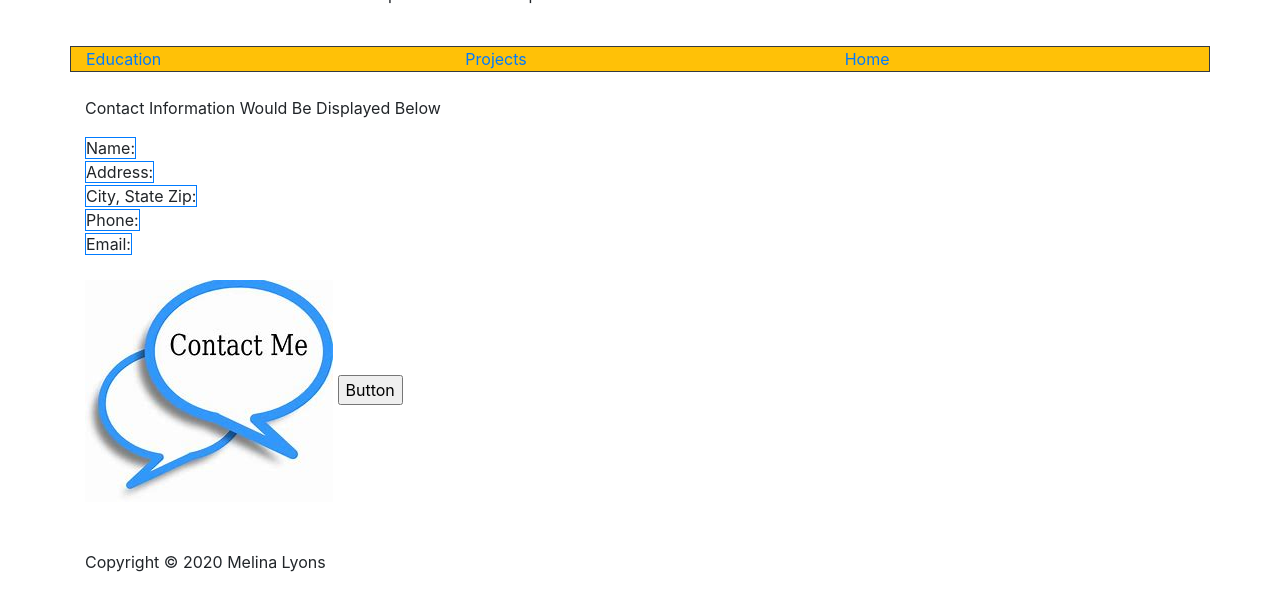
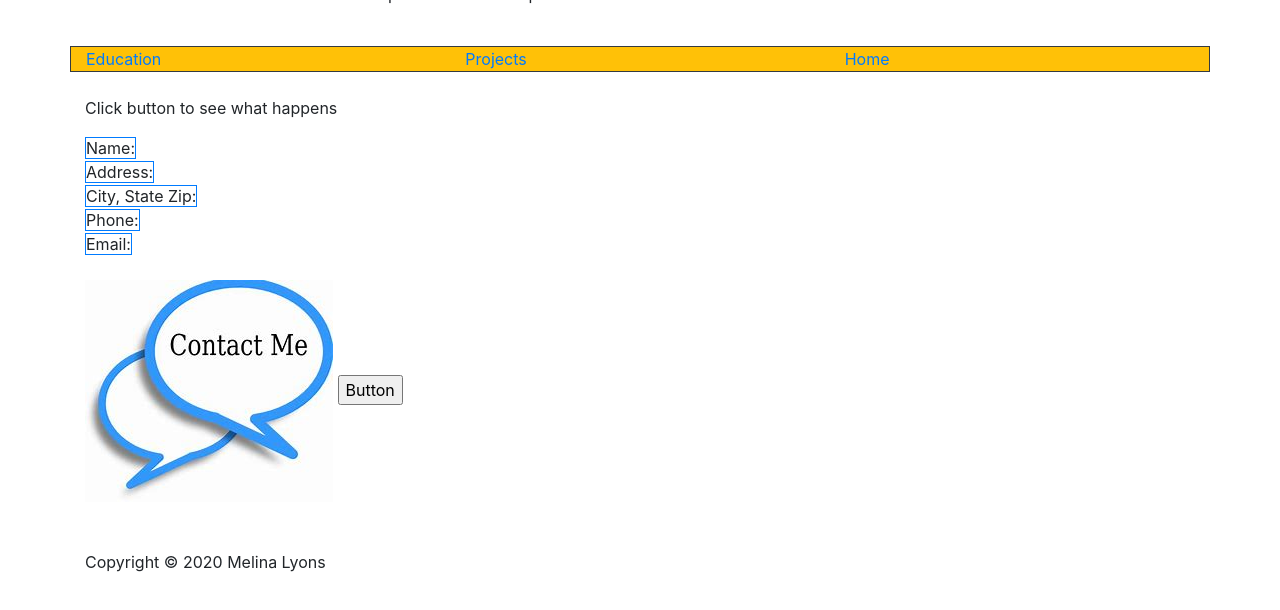
Before and after one commit to mellyons/Profile, a plain HTML site: page docs/Contact.html in a window 1280 px wide. Shown: the part 64-674 px from the top of the page. Drawn offline with nearby package versions, Linux system fonts and the light colour scheme.

Commit message:
Update Contact.html

```diff
--- a/docs/Contact.html
+++ b/docs/Contact.html
@@ -33,7 +33,7 @@
 
 
 		<div class="container">
-			<p>Contact Information Would Be Displayed Below</p>
+			<p>Click button to see what happens</p>
 			<span class="border border-primary">Name:</span><br/>
 			<span class="border border-primary">Address:</span><br/>
 			<span class="border border-primary">City, State Zip:</span><br/>
```
